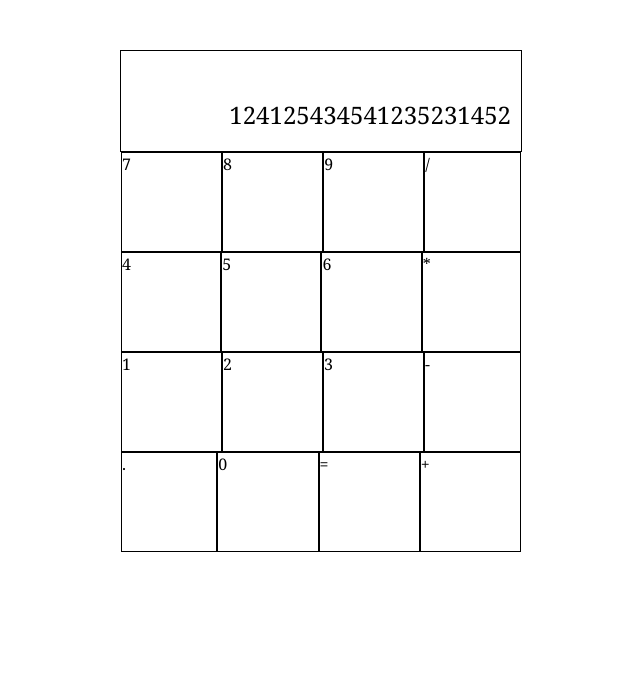
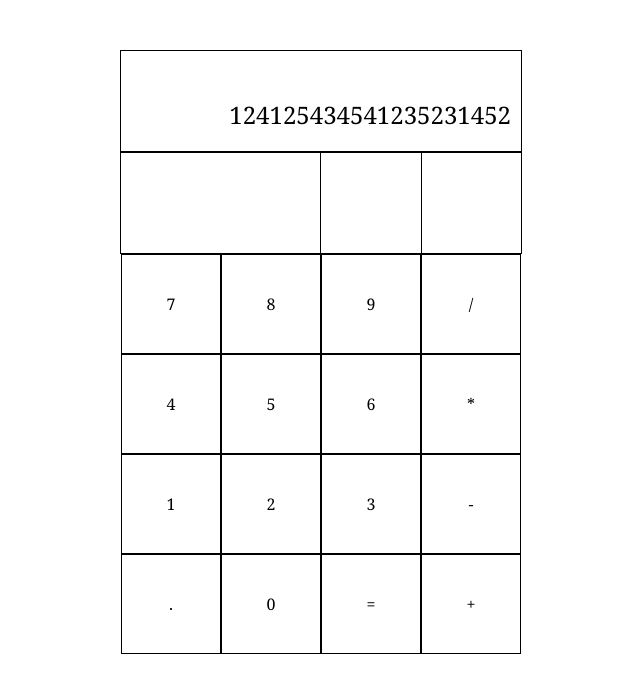
Before and after one commit to chrisscheidel/calculator_js, a plain HTML site: page index.html in a window 1280 px wide. Shown: the whole page, without its empty margins (319-959 px from the left). Drawn offline with Linux system fonts and the light colour scheme.

Commit message:
style delete buttons

```diff
--- a/style.css
+++ b/style.css
@@ -21,6 +21,22 @@ body {
     font-size: x-large;
 }
 
+#deleteButtons {
+    display: flex;
+    justify-self: center;
+    width: 400px;
+    height: 100px;
+    border: 1px solid black;
+}
+.deleteButton1 {
+   flex: 2;
+}
+
+.deleteButton2, .deleteButton3{
+    flex: 1;
+    border-left: 1px solid black
+}
+
 #buttons {
     display: flex;
     flex-direction: column;
@@ -39,5 +55,8 @@ body {
 
 #buttons > div > div {
     display: flex;
+    justify-content: center;
+    align-items: center;
     flex: 1 1 auto;
+    width: 25%;
 }
```
